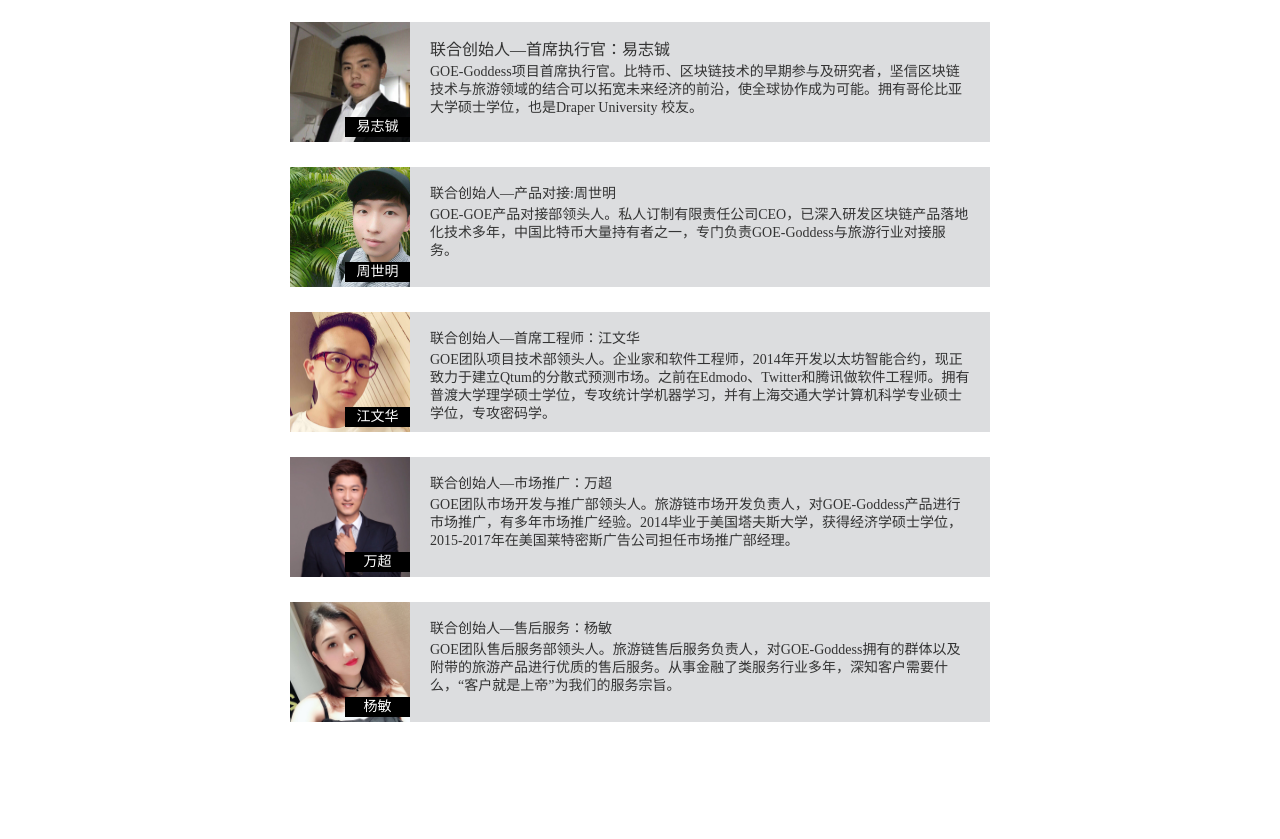
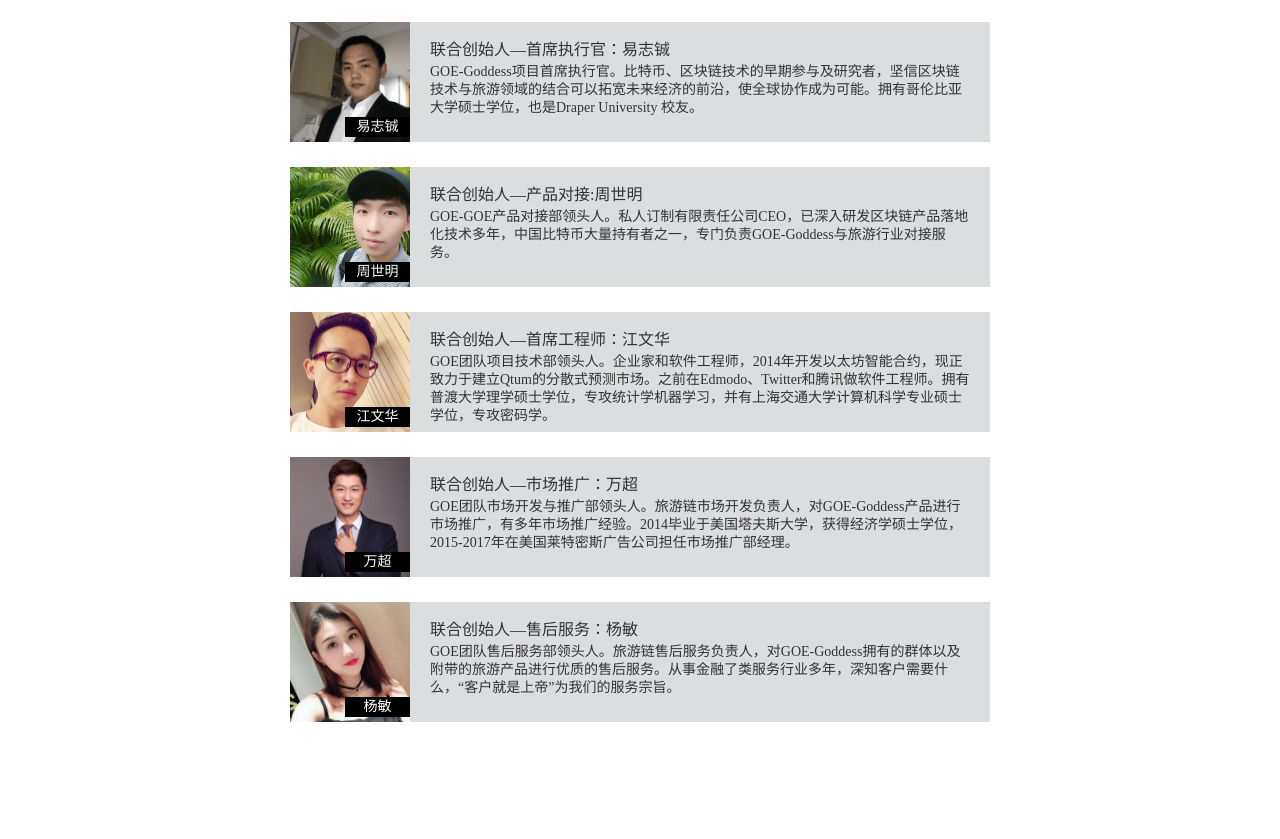
Before and after one commit to yizhicheng/goepc, a plain HTML site: page member.html in a window 1280 px wide. Shown: the part 239-1078 px from the top of the page. Drawn offline with Linux system fonts and the light colour scheme.

Commit message:
样式修改

```diff
--- a/member.html
+++ b/member.html
@@ -48,7 +48,7 @@ GOE-Goddess项目首席执行官。比特币、区块链技术的早期参与及
                     <div class="name">周世明</div>
                 </div>
                 <div class="right sys-flex-one">
-                    <div class="title">联合创始人—产品对接:周世明</div>
+                    <div class="title ft16">联合创始人—产品对接:周世明</div>
                     <div class="content">
                         <span>
 GOE-GOE产品对接部领头人。私人订制有限责任公司CEO，已深入研发区块链产品落地化技术多年，中国比特币大量持有者之一，专门负责GOE-Goddess与旅游行业对接服务。</span>
@@ -61,7 +61,7 @@ GOE-GOE产品对接部领头人。私人订制有限责任公司CEO，已深入
                     <div class="name">江文华</div>
                 </div>
                 <div class="right sys-flex-one">
-                    <div class="title">联合创始人—首席工程师：江文华</div>
+                    <div class="title ft16">联合创始人—首席工程师：江文华</div>
                     <div class="content">
                         <span>
 GOE团队项目技术部领头人。企业家和软件工程师，2014年开发以太坊智能合约，现正致力于建立Qtum的分散式预测市场。之前在Edmodo、Twitter和腾讯做软件工程师。拥有普渡大学理学硕士学位，专攻统计学机器学习，并有上海交通大学计算机科学专业硕士学位，专攻密码学。</span>
@@ -75,7 +75,7 @@ GOE团队项目技术部领头人。企业家和软件工程师，2014年开发
                     <div class="name">万超</div>
                 </div>
                 <div class="right sys-flex-one">
-                    <div class="title">联合创始人—市场推广：万超</div>
+                    <div class="title ft16">联合创始人—市场推广：万超</div>
                     <div class="content">
                         <span>
 GOE团队市场开发与推广部领头人。旅游链市场开发负责人，对GOE-Goddess产品进行市场推广，有多年市场推广经验。2014毕业于美国塔夫斯大学，获得经济学硕士学位，2015-2017年在美国莱特密斯广告公司担任市场推广部经理。</span>
@@ -88,7 +88,7 @@ GOE团队市场开发与推广部领头人。旅游链市场开发负责人，
                     <div class="name">杨敏</div>
                 </div>
                 <div class="right sys-flex-one">
-                    <div class="title">联合创始人—售后服务：杨敏</div>
+                    <div class="title ft16">联合创始人—售后服务：杨敏</div>
                     <div class="content">
                         <span>
 GOE团队售后服务部领头人。旅游链售后服务负责人，对GOE-Goddess拥有的群体以及附带的旅游产品进行优质的售后服务。从事金融了类服务行业多年，深知客户需要什么，“客户就是上帝”为我们的服务宗旨。</span>
```
